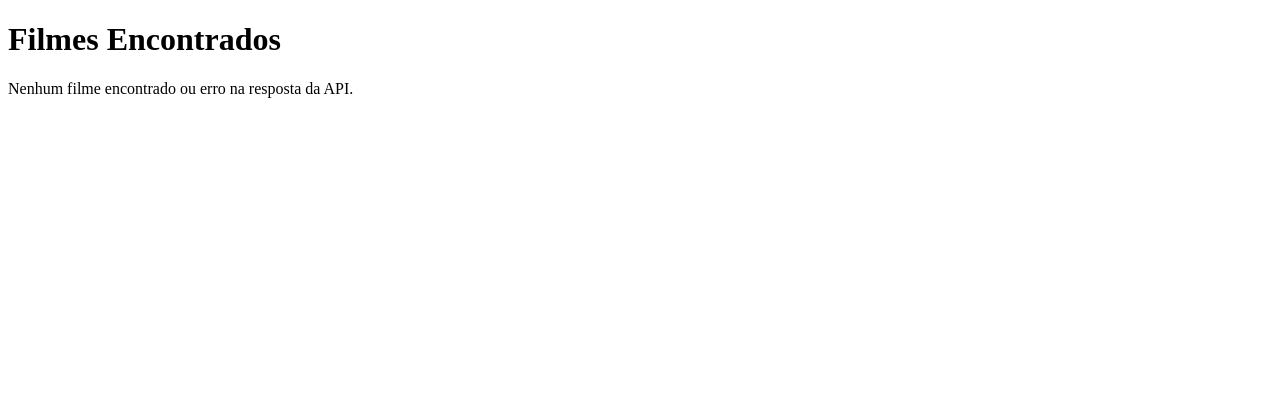
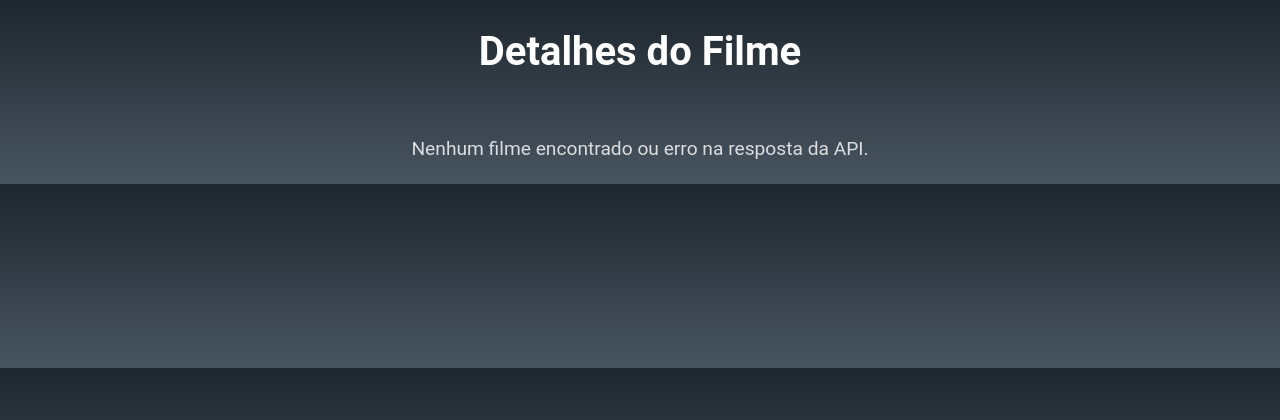
Before and after one commit to filipe-ts/PAS-Client, a Flask app: template templates/movie_details.html in a window 1280 px wide. Shown: the top 420 px of the page. Run offline with Flask 3, Linux system fonts and the light colour scheme; the template is opened without the code that fills it, so the values that code supplies are empty.

Commit message:
criacao da pagina detalhada de filmes

```diff
--- a/app.py
+++ b/app.py
@@ -23,13 +23,13 @@ def index():
 
 @app.route('/movie', methods=['GET'])
 def movie():
-    movie_name = request.args.get('name')  # Obtém o nome do filme da URL
+    movie_id = request.args.get('id')  # Obtém o nome do filme da URL
 
-    if not movie_name:
+    if not movie_id:
         return jsonify({"error": "Nome do filme é necessário"}), 400  # Se o nome não for fornecido
 
     try:
-        response = requests.get(f"{BACKEND_API_URL}/movies/search/{movie_name}")
+        response = requests.get(f"{BACKEND_API_URL}/movies/search/{movie_id}")
 
         if response.status_code == 200:
             data = response.json()  # Dados retornados pela API do backend
--- a/templates/index.html
+++ b/templates/index.html
@@ -6,9 +6,9 @@
     <ul>
         {% for item in data %}
         <li>
-            <a href="/movie?name={{ item.title }}">
+            <a href="/movie?id={{ item.id }}">
                 <h3>{{ item.title }}</h3>
-                <img src="{{ item.poster_url }}" alt="{{ item.title }} Poster" />
+                <img src="{{ item.poster_url }}" alt="{{ item.id }} Poster" />
             </a>
         </li>
         {% endfor %}
--- a/templates/movie_details.html
+++ b/templates/movie_details.html
@@ -3,27 +3,120 @@
 
 <head>
     <meta charset="UTF-8">
-    <title>Detalhes dos Filmes</title>
+    <meta name="viewport" content="width=device-width, initial-scale=1.0">
+    <title>Detalhes do Filme</title>
+    <style>
+        /* Estilização global */
+        body {
+            font-family: 'Roboto', Arial, sans-serif;
+            margin: 0;
+            padding: 0;
+            background: linear-gradient(to bottom, #1e272e, #485460);
+            color: #f5f5f5;
+            line-height: 1.6;
+        }
+
+        h1 {
+            text-align: center;
+            color: #ffffff;
+            margin: 20px 0;
+            font-size: 2.5rem;
+        }
+
+        .movie-container {
+            max-width: 900px;
+            margin: 20px auto;
+            padding: 20px;
+            background-color: #2f3640;
+            border-radius: 12px;
+            box-shadow: 0 4px 10px rgba(0, 0, 0, 0.3);
+            overflow: hidden;
+        }
+
+        .movie-header {
+            display: flex;
+            flex-wrap: wrap;
+            align-items: flex-start;
+            gap: 20px;
+        }
+
+        .movie-poster {
+            flex-shrink: 0;
+            width: 200px;
+            border-radius: 8px;
+            box-shadow: 0 4px 6px rgba(0, 0, 0, 0.4);
+        }
+
+        .movie-details {
+            flex-grow: 1;
+        }
+
+        .movie-details h2 {
+            color: #ffdd59;
+            font-size: 2rem;
+            margin-bottom: 10px;
+        }
+
+        .movie-details p {
+            margin: 5px 0;
+            color: #dcdde1;
+        }
+
+        .movie-details strong {
+            color: #00a8ff;
+        }
+
+        .movie-backdrop {
+            width: 100%;
+            margin-top: 20px;
+            border-radius: 8px;
+            object-fit: cover;
+            box-shadow: 0 4px 8px rgba(0, 0, 0, 0.5);
+        }
+
+        .no-data {
+            text-align: center;
+            font-size: 1.2rem;
+            color: #dcdde1;
+            margin-top: 50px;
+        }
+
+        /* Responsividade */
+        @media (max-width: 600px) {
+            .movie-header {
+                flex-direction: column;
+                align-items: center;
+            }
+
+            .movie-poster {
+                width: 150px;
+            }
+
+            .movie-details h2 {
+                text-align: center;
+            }
+        }
+    </style>
 </head>
 
 <body>
-    <h1>Filmes Encontrados</h1>
+    <h1>Detalhes do Filme</h1>
 
     {% if data %}
-    <div>
-        {% for movie in data %}
-        <div style="margin-bottom: 20px;">
-            <h2>{{ movie.title }}</h2>
-            <img src="{{ movie.poster_url }}" alt="Poster do Filme" style="width: 200px; height: auto;">
-            <p><strong>Resumo:</strong> {{ movie.overview }}</p>
-            <p><strong>Avaliação:</strong> {{ movie.vote_average }} ({{ movie.vote_count }} votos)</p>
-            <p><strong>Data de Lançamento:</strong> {{ movie.release_date }}</p>
-            <img src="{{ movie.backdrop_url }}" alt="Cenário do Filme" style="width: 100%; height: auto;">
+    <div class="movie-container">
+        <div class="movie-header">
+            <img src="{{ data.poster_url }}" alt="Poster do Filme" class="movie-poster">
+            <div class="movie-details">
+                <h2>{{ data.title }}</h2>
+                <p><strong>Resumo:</strong> {{ data.overview }}</p>
+                <p><strong>Avaliação:</strong> {{ data.vote_average }} ({{ data.vote_count }} votos)</p>
+                <p><strong>Data de Lançamento:</strong> {{ data.release_date }}</p>
+            </div>
         </div>
-        {% endfor %}
+        <img src="{{ data.backdrop_url }}" alt="Cenário do Filme" class="movie-backdrop">
     </div>
     {% else %}
-    <p>Nenhum filme encontrado ou erro na resposta da API.</p>
+    <p class="no-data">Nenhum filme encontrado ou erro na resposta da API.</p>
     {% endif %}
 </body>
 
```
